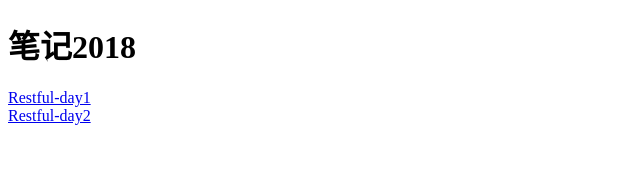
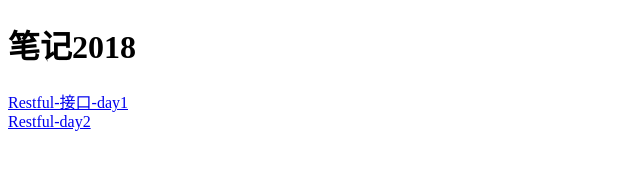
Before and after one commit to qindh/qindh.github.io, a plain HTML site: page index.html in a window 1280 px wide. Shown: the whole page, without its empty margins (0-640 px from the left). Drawn offline with Linux system fonts and the light colour scheme.

Commit message:
Update index.html

```diff
--- a/index.html
+++ b/index.html
@@ -8,7 +8,7 @@
 </head>
 <body>
     <h1>笔记2018</h1>
-    <a href="./restful.html">Restful-day1</a><br />
+    <a href="./restful.html">Restful-接口-day1</a><br />
     <a href="./1113.html">Restful-day2</a><br />
 </body>
 </html>
```
